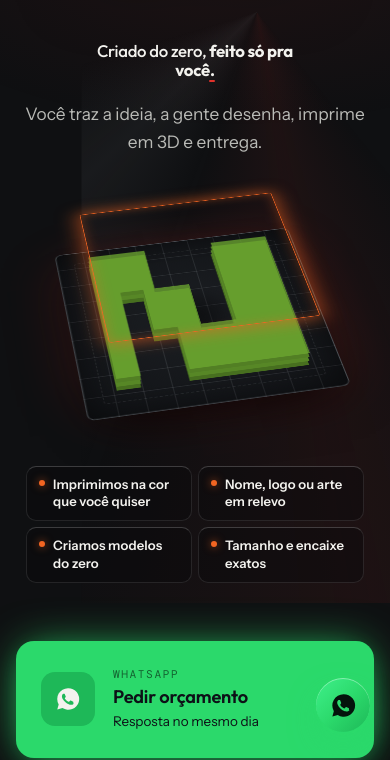
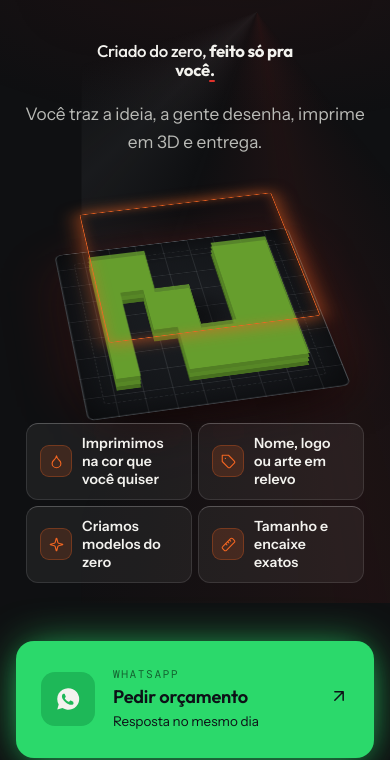
Before and after one commit to Nyvos3d/nyvos-site, a plain HTML site: page index.html in a window 390 px wide. Shown: the part 92-852 px from the top of the page. Drawn offline with nearby package versions, Linux system fonts and the light colour scheme.

Commit message:
Mobile: cards com icones por categoria, vidro refinado, FAB removido, icones rodape maiores
Co-Authored-By: Claude Sonnet 4.6 <noreply@anthropic.com>

```diff
--- a/index.html
+++ b/index.html
@@ -99,17 +99,21 @@ main{position:relative;z-index:1}
 .beneficios .bi{display:flex;align-items:center;gap:9px;font-size:.92rem;font-weight:500;color:var(--mineral)}
 .beneficios .bi svg{width:17px;height:17px;stroke:var(--vermelho-luz);stroke-width:2;fill:none;stroke-linecap:round;stroke-linejoin:round;flex-shrink:0}
 .hero-feats{display:none;gap:6px;position:absolute;bottom:0;left:0;right:0;z-index:5;list-style:none;padding:0 10px 10px;margin:0}
-.hero-feats li{display:flex;align-items:flex-start;gap:8px;font-size:.82rem;line-height:1.35;letter-spacing:.005em;color:var(--mineral);font-weight:600;
-  background:rgba(8,9,11,.40);backdrop-filter:blur(18px) saturate(160%);-webkit-backdrop-filter:blur(18px) saturate(160%);
-  padding:9px 12px;border-radius:10px;
-  border:1px solid rgba(255,255,255,.10);border-top-color:rgba(255,255,255,.20)}
-.hero-feats li::before{content:"";width:6px;height:6px;min-width:6px;margin-top:4px;border-radius:50%;background:var(--laranja);flex-shrink:0;box-shadow:0 0 8px rgba(242,101,34,.75)}
+.hero-feats li{display:flex;align-items:center;gap:10px;font-size:.88rem;line-height:1.3;letter-spacing:.01em;color:var(--mineral);font-weight:600;
+  background:rgba(255,255,255,.06);backdrop-filter:blur(20px) saturate(200%);-webkit-backdrop-filter:blur(20px) saturate(200%);
+  padding:10px 13px;border-radius:12px;
+  border:1px solid rgba(255,255,255,.11);border-top:1px solid rgba(255,255,255,.24)}
+.hero-feats li::before{display:none}
+.hero-feats .fi{width:32px;height:32px;min-width:32px;border-radius:9px;
+  background:rgba(242,101,34,.16);border:1px solid rgba(242,101,34,.3);
+  display:flex;align-items:center;justify-content:center}
+.hero-feats .fi svg{width:15px;height:15px;stroke:var(--laranja);fill:none;stroke-width:1.8;stroke-linecap:round;stroke-linejoin:round}
 .hero-socials{display:none;gap:10px;align-items:center;justify-content:center;padding:12px 0 6px}
 .h-soc{width:46px;height:46px;border-radius:12px;display:flex;align-items:center;justify-content:center;border:1px solid transparent;transition:transform .4s var(--vai)}
 .h-soc:active{transform:scale(.94)}
-.rodape-sociais{display:flex;gap:8px;align-items:center}
-.r-soc{width:36px;height:36px;border-radius:9px;display:flex;align-items:center;justify-content:center;border:1px solid transparent;opacity:.9;transition:transform .3s var(--vai),opacity .3s}
-.r-soc:hover{transform:scale(1.1);opacity:1}
+.rodape-sociais{display:flex;gap:9px;align-items:center}
+.r-soc{width:44px;height:44px;border-radius:12px;display:flex;align-items:center;justify-content:center;border:1px solid transparent;opacity:.88;transition:transform .3s var(--vai),opacity .3s}
+.r-soc:hover{transform:scale(1.08);opacity:1}
 @keyframes sobe{from{opacity:0;transform:translateY(20px)}to{opacity:1;transform:none}}
 
 .zap{position:relative;display:inline-flex;align-items:center;justify-content:center;gap:12px;
@@ -279,7 +283,7 @@ main{position:relative;z-index:1}
 @media(max-width:760px){.tb-marca svg{height:22px}}
 
 /* FAB */
-.waf{position:fixed;right:20px;bottom:20px;z-index:80;width:60px;height:60px;border-radius:50%;display:flex;align-items:center;justify-content:center;background:linear-gradient(135deg,var(--zap-luz),var(--zap) 52%,#1eb858);box-shadow:0 14px 34px -8px rgba(43,217,107,.6),inset 0 1px 0 rgba(255,255,255,.4);transition:transform .4s var(--vai)}
+.waf{display:none}
 .waf::before{content:"";position:absolute;inset:0;border-radius:50%;box-shadow:0 0 0 0 rgba(43,217,107,.5);animation:pulso 2.8s ease-out infinite}
 .waf:hover{transform:scale(1.08)}
 .waf svg{width:30px;height:30px;fill:#04130c}
@@ -359,10 +363,22 @@ main{position:relative;z-index:1}
 
         <div class="stage-wrap">
           <ul class="hero-feats" aria-hidden="true">
-            <li>Imprimimos na cor que você quiser</li>
-            <li>Nome, logo ou arte em relevo</li>
-            <li>Criamos modelos do zero</li>
-            <li>Tamanho e encaixe exatos</li>
+            <li>
+              <span class="fi"><svg viewBox="0 0 24 24"><path d="M12 22a7 7 0 0 0 7-7c0-2-1-3.9-3-5.5S12.5 5.5 12 3c-.5 2.5-2 4.9-4 6.5C6 11.1 5 13 5 15a7 7 0 0 0 7 7z"/></svg></span>
+              Imprimimos na cor que você quiser
+            </li>
+            <li>
+              <span class="fi"><svg viewBox="0 0 24 24"><path d="M12 2H2v10l9.29 9.29c.94.94 2.48.94 3.42 0l6.58-6.58c.94-.94.94-2.48 0-3.42L12 2Z"/><circle cx="7" cy="7" r="1" fill="currentColor" stroke="none" style="fill:var(--laranja)"/></svg></span>
+              Nome, logo ou arte em relevo
+            </li>
+            <li>
+              <span class="fi"><svg viewBox="0 0 24 24"><path d="M9.937 15.5A2 2 0 0 0 8.5 14.063l-6.135-1.582a.5.5 0 0 1 0-.962L8.5 9.937A2 2 0 0 0 9.937 8.5l1.582-6.135a.5.5 0 0 1 .963 0L14.062 8.5A2 2 0 0 0 15.5 9.937l6.135 1.582a.5.5 0 0 1 0 .963L15.5 14.062a2 2 0 0 0-1.437 1.438l-1.582 6.135a.5.5 0 0 1-.963 0z"/></svg></span>
+              Criamos modelos do zero
+            </li>
+            <li>
+              <span class="fi"><svg viewBox="0 0 24 24"><path d="M21.3 8.7 8.7 21.3c-1 1-2.5 1-3.4 0l-2.6-2.6c-1-1-1-2.5 0-3.4L15.3 2.7c1-1 2.5-1 3.4 0l2.6 2.6c1 1 1 2.5 0 3.4z"/><path d="m7.5 10.5 2 2"/><path d="m10.5 7.5 2 2"/><path d="m13.5 4.5 2 2"/></svg></span>
+              Tamanho e encaixe exatos
+            </li>
           </ul>
           <div class="stage">
             <div class="glow"></div>
```
